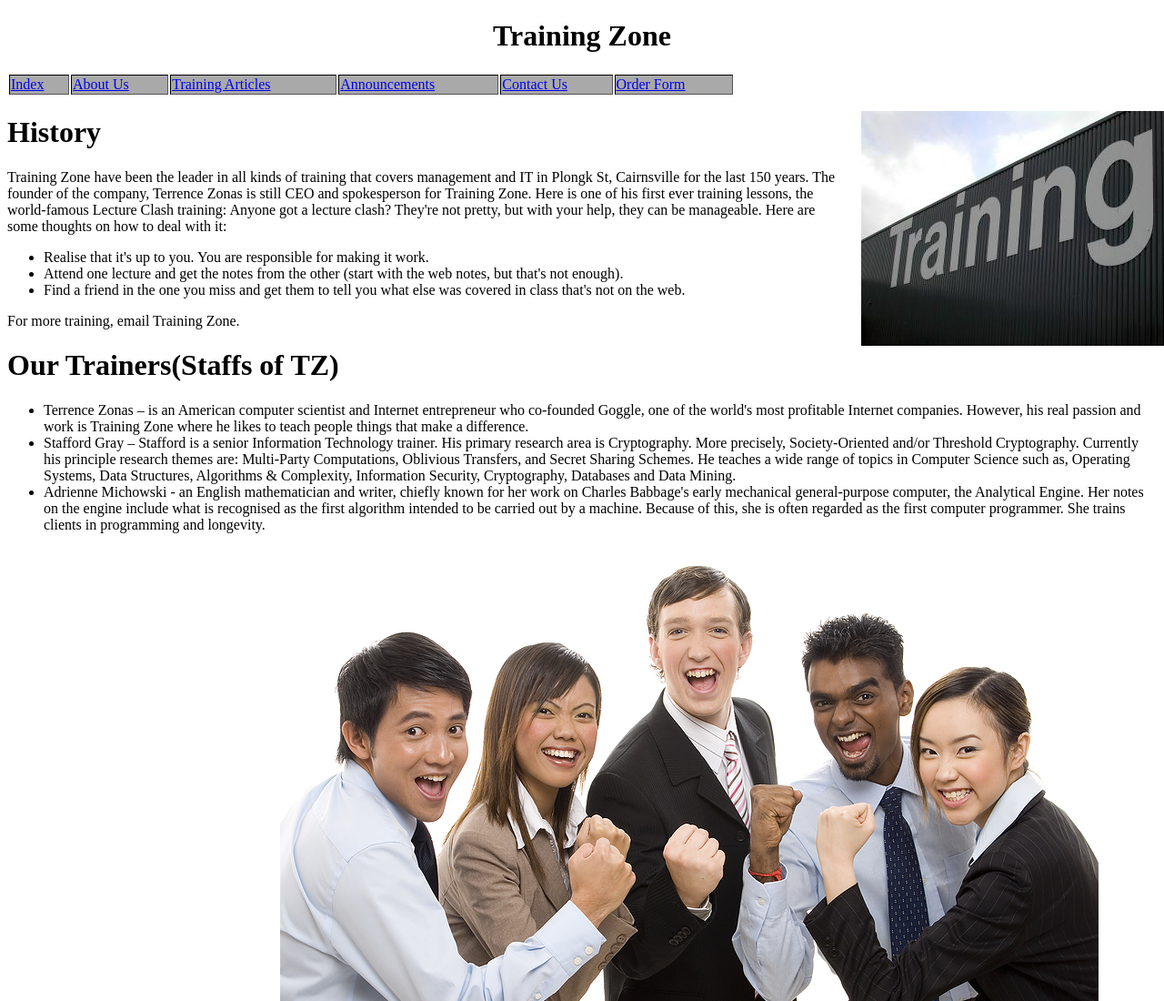
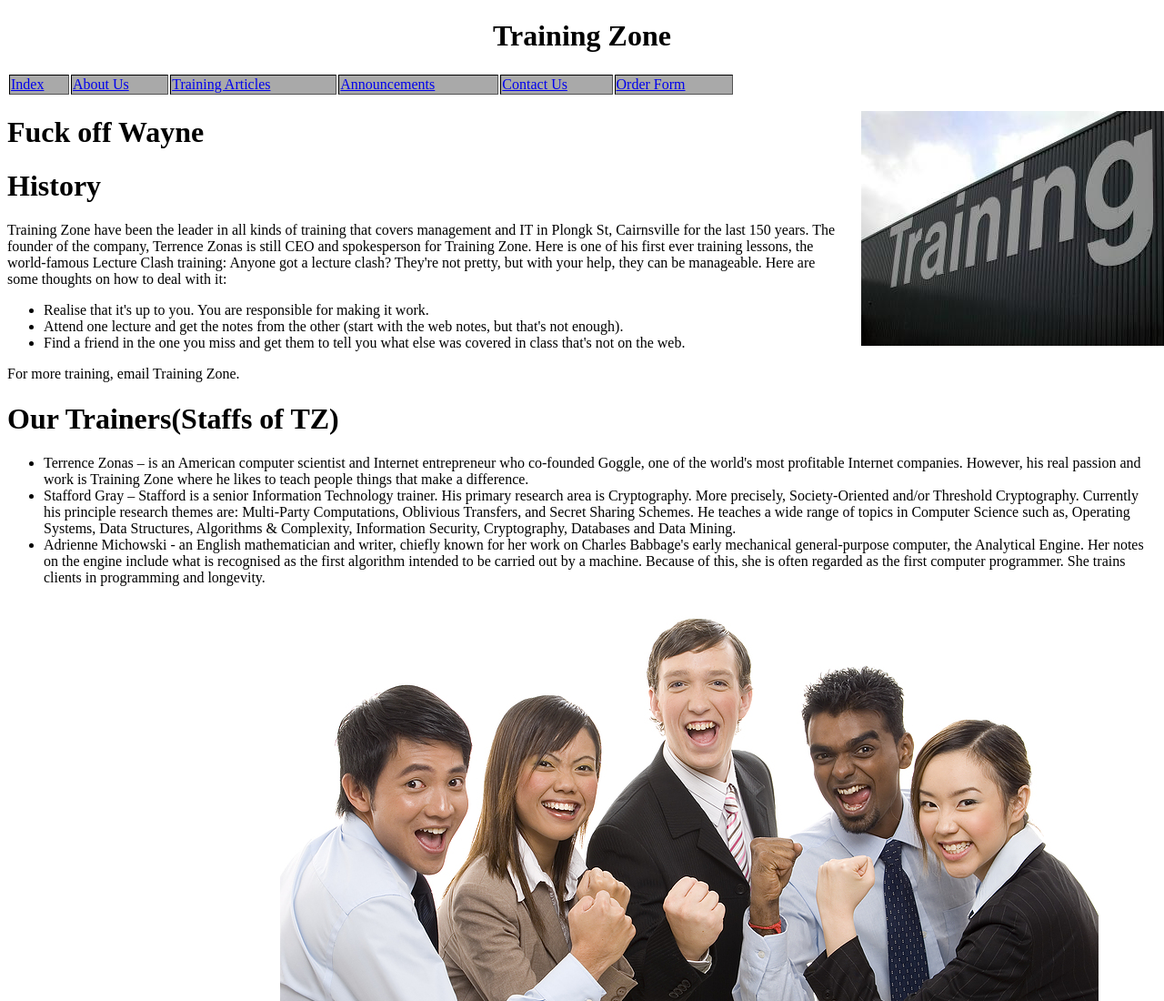
Before and after one commit to waiyanoops/test, a plain HTML site: page aboutus.html in a window 1280 px wide. Shown: the top 1100 px of the page at 91% size. Drawn offline with Linux system fonts and the light colour scheme; files that its build step writes are made by us from their sources.

Commit message:
fuck off wayne

```diff
--- a/aboutus.html
+++ b/aboutus.html
@@ -29,6 +29,7 @@
 <!-- InstanceBeginEditable name="EditRegion3" -->
 <div class="image">
 <img src="images/21816_7361.jpg" width="345" height="258" alt="firstimg" /></div>
+	<h1>Fuck off Wayne</h1>
 <h1> History</h1>
 <p>Training Zone have been the leader in all kinds of training that covers management and IT in Plongk St, Cairnsville for the last 150 years. The founder of the company, Terrence Zonas is still CEO and spokesperson for Training Zone. Here is one of his first ever training lessons, the world-famous Lecture Clash training:
 Anyone got a lecture clash? They're not pretty, but with your help, they can be manageable. Here are some thoughts on how to deal with it:
```
